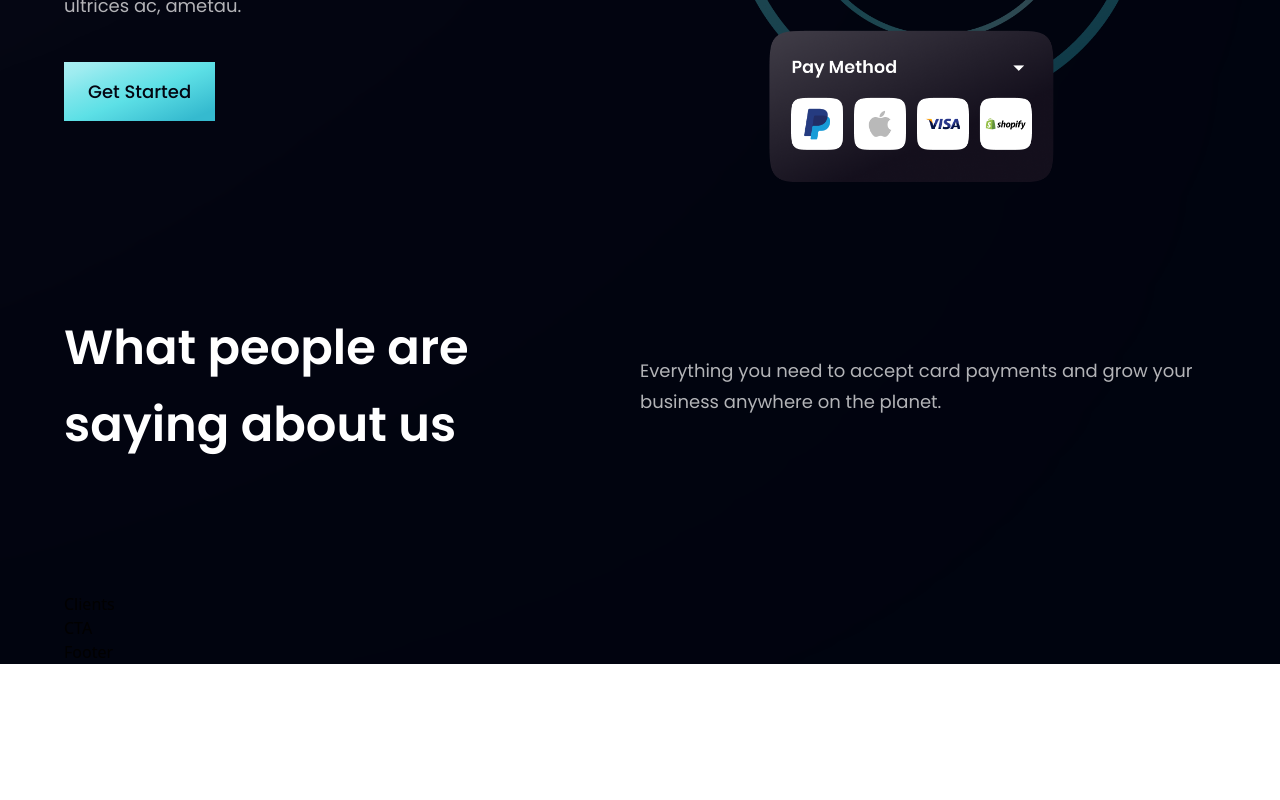
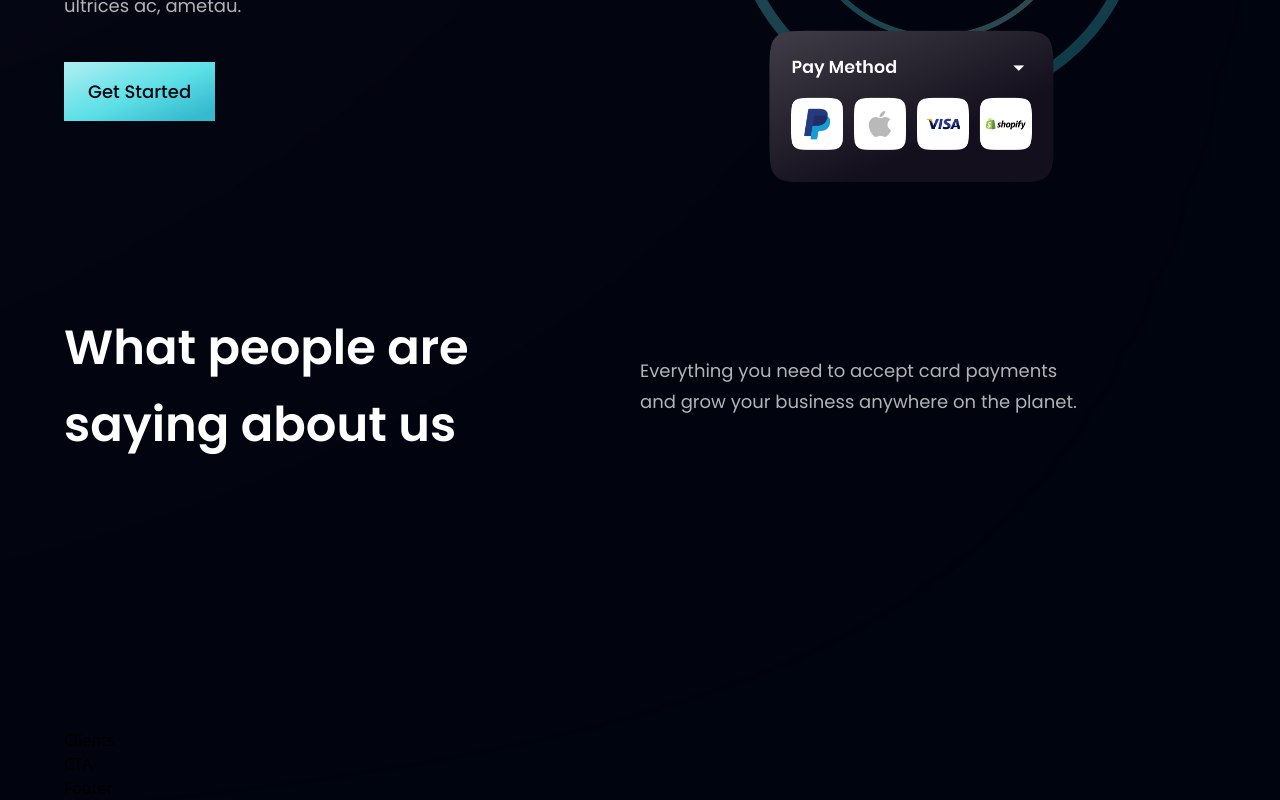
Before and after one commit to knosei/HooBank, a React (Vite) app: page / in a window 1280 px wide. Shown: the part 2558-3358 px from the top of the page. Before the commit the page ends 3222 px from the top, so only its background shows below. Built offline with nearby package versions, Linux system fonts and the light colour scheme.

Commit message:
testimonial cards

```diff
--- /dev/null
+++ b/src/components/FeedbackCard.jsx
@@ -0,0 +1,10 @@
+import React from 'react'
+
+const FeedbackCard = ({ content, name, title, img}) => (
+    <div className="flex justify-between flex-col px-10 py-12 rounded-[20px]
+    max-w-[370px] md:mr-10 sm:mr-5 mr-0 my-5 feedback-card">
+
+    </div>
+)
+
+export default FeedbackCard
--- a/src/components/Testimonials.jsx
+++ b/src/components/Testimonials.jsx
@@ -1,6 +1,6 @@
 import { feedback } from "../constants";
 import styles from "../style";
-// import FeedbackCard from './FeedbackCard';
+import FeedbackCard from './FeedbackCard';
 
 const Testimonials = () => (
     <section id="clients" className={`${styles.paddingY} ${styles.flexCenter} flex-col relative`}>
@@ -12,9 +12,16 @@ const Testimonials = () => (
         <h1 className={styles.heading2}>What people are <br className="sm:block hidden"/>
         saying about us</h1>
         <div className="w-full md:mt-0 mt-6">
-          <p className={`${styles.paragraph} text-left max-w-[45]`}>Everything you need to accept
+          <p className={`${styles.paragraph} text-left max-w-[450px]`}>Everything you need to accept
           card payments and grow your business anywhere on the planet.</p>
         </div>
+      </div>
+      <div className="flex flex-wrap sm:justify-start justify-center w-full feedback-container
+      relative z-[1]">
+        {feedback.map((card) => (
+          <FeedbackCard key={card.id} {...card} />
+        ))}
+
       </div>
     </section>
 )
```
